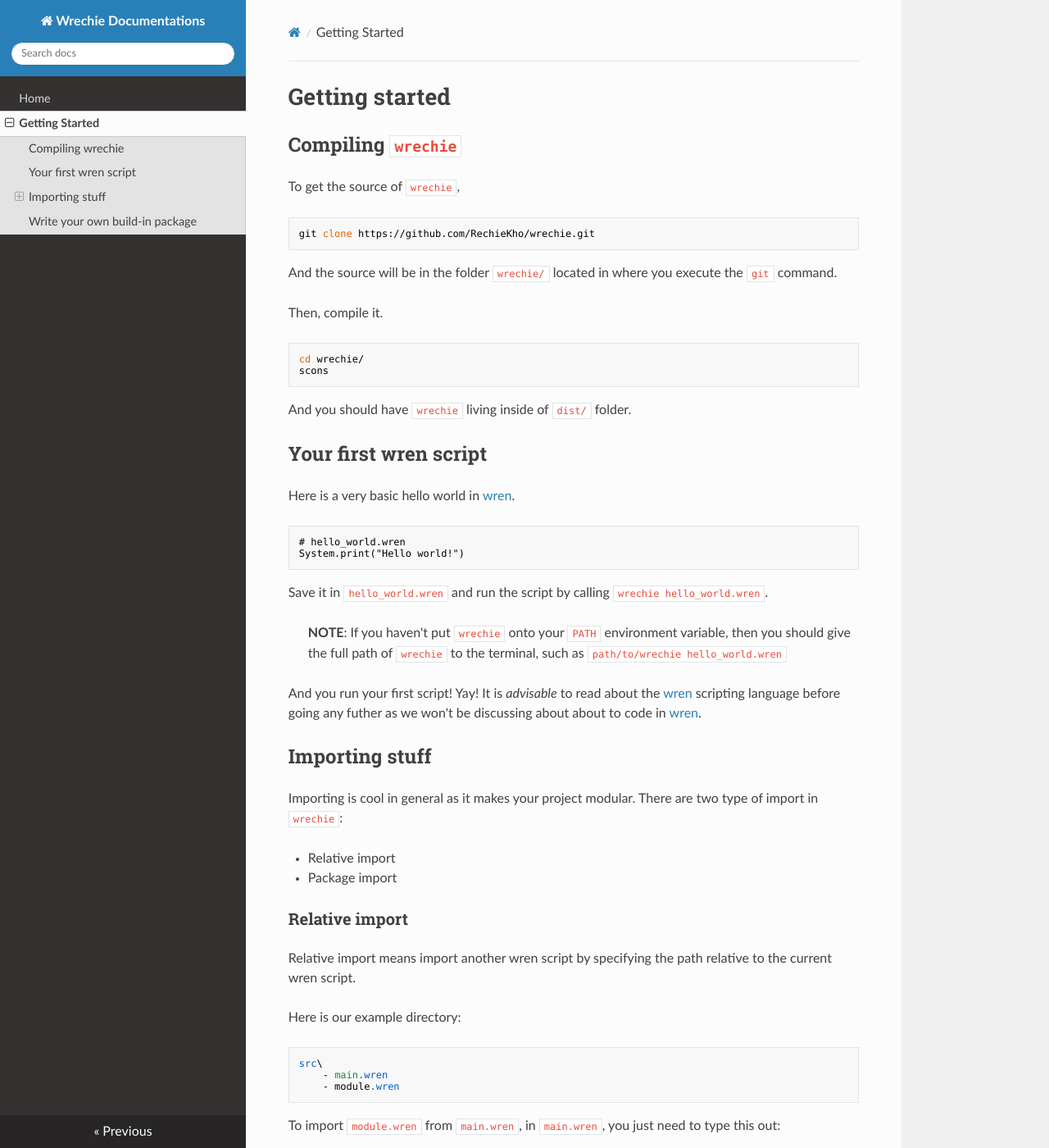
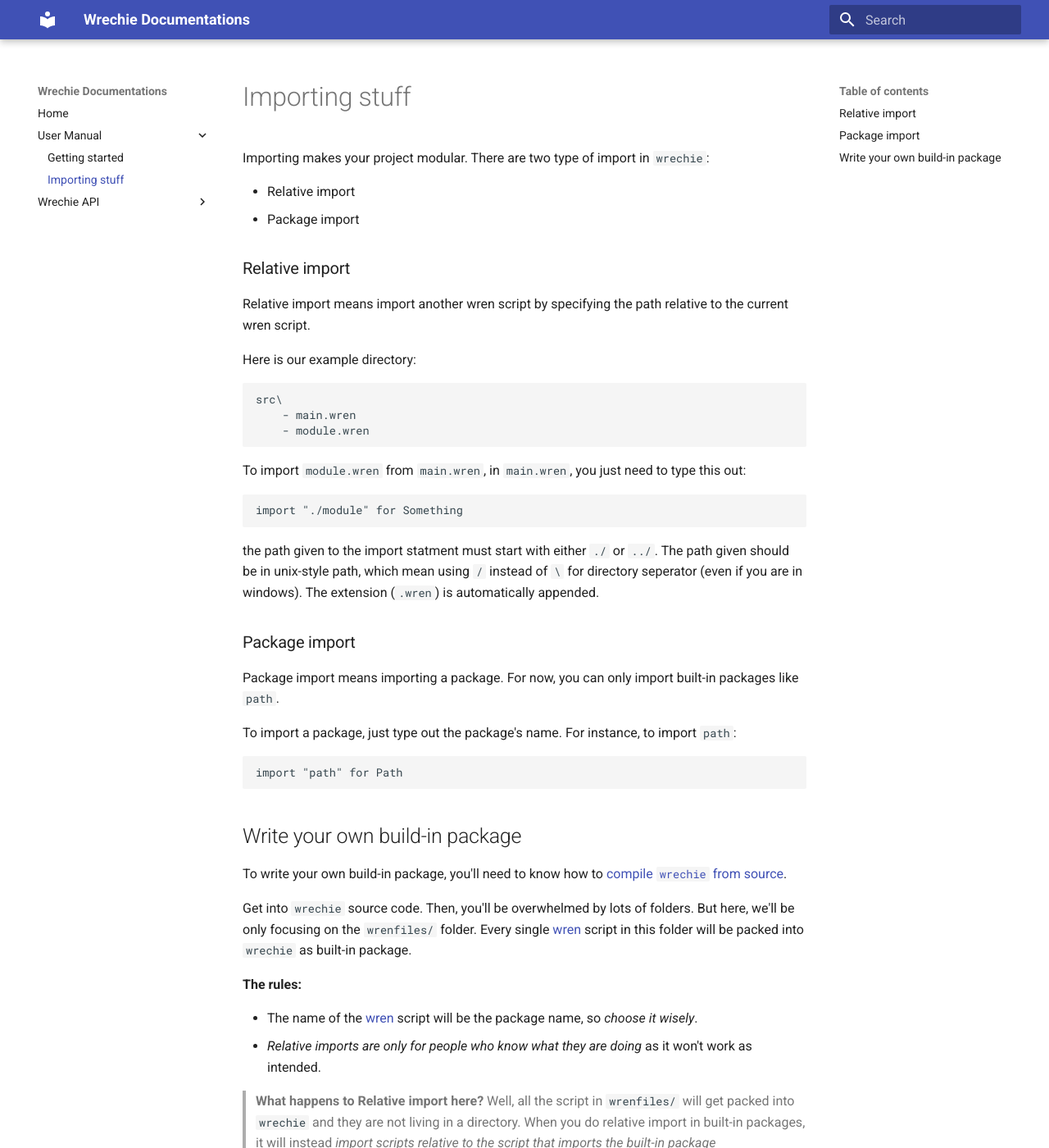
Before and after one commit to RechieKho/wrechie, an MkDocs documentation site: the page built from docs/user_manual/import.md, in a window 1280 px wide and 1400 px high. Shown: the whole window at 82% size. Built offline with MkDocs 1.6.1 and Material for MkDocs 9.7.7, drawn with Linux system fonts in a browser that asks for light colours; nearby versions of some CDN libraries; some of the changed text lies outside the part shown.

Commit message:
Restructure documentation. Use material theme. Write documentation for Path api.

````diff
--- a/docs/getting_started.md
+++ b/docs/user_manual/import.md
@@ -1,34 +1,5 @@
-# Getting started
-
-## Compiling `wrechie`
-To get the source of `wrechie`,
-```sh
-git clone https://github.com/RechieKho/wrechie.git
-```
-And the source will be in the folder `wrechie/` located in where you execute the `git` command.
-
-Then, compile it.
-```sh
-cd wrechie/
-scons
-```
-And you should have `wrechie` living inside of `dist/` folder.
-
-
-## Your first wren script
-Here is a very basic hello world in [wren].
-```wren
-# hello_world.wren
-System.print("Hello world!")
-```
-Save it in `hello_world.wren` and run the script by calling `wrechie hello_world.wren`.
-
-> **NOTE**: If you haven't put `wrechie` onto your `PATH` environment variable, then you should give the full path of `wrechie` to the terminal, such as `path/to/wrechie hello_world.wren`
-
-And you run your first script! Yay! It is *advisable* to read about the [wren] scripting language before going any futher as we won't be discussing about about to code in [wren].
-
-## Importing stuff
-Importing is cool in general as it makes your project modular. There are two type of import in `wrechie`:
+# Importing stuff
+Importing makes your project modular. There are two type of import in `wrechie`:
 
 - Relative import
 - Package import
@@ -62,7 +33,7 @@
 ```
 
 ## Write your own build-in package
-To write your own build-in package, you'll need to know how to [compile `wrechie` from source](#compiling-wrechie).
+To write your own build-in package, you'll need to know how to [compile `wrechie` from source](./getting_started.md#compiling-wrechie).
 
 Get into `wrechie` source code. Then, you'll be overwhelmed by lots of folders. But here, we'll be only focusing on the `wrenfiles/` folder. Every single [wren] script in this folder will be packed into `wrechie` as built-in package.
 
@@ -96,5 +67,4 @@
 Hello world
 ```
 
-
 [wren]: https://wren.io/
--- a/mkdocs.yml
+++ b/mkdocs.yml
@@ -2,5 +2,9 @@
 site_url: https://rechiekho.github.io/wrechie/
 nav:
   - Home: index.md
-  - Getting Started: getting_started.md
-theme: readthedocs
+  - User Manual:
+    - Getting started: user_manual/getting_started.md
+    - Importing stuff: user_manual/import.md
+  - Wrechie API:
+    - Path: api/path.md
+theme: material
````
Also changed, not shown: docs/api/path.md (added, +82 -0 lines), docs/user_manual/getting_started.md (added, +30 -0 lines), 1 other file.
